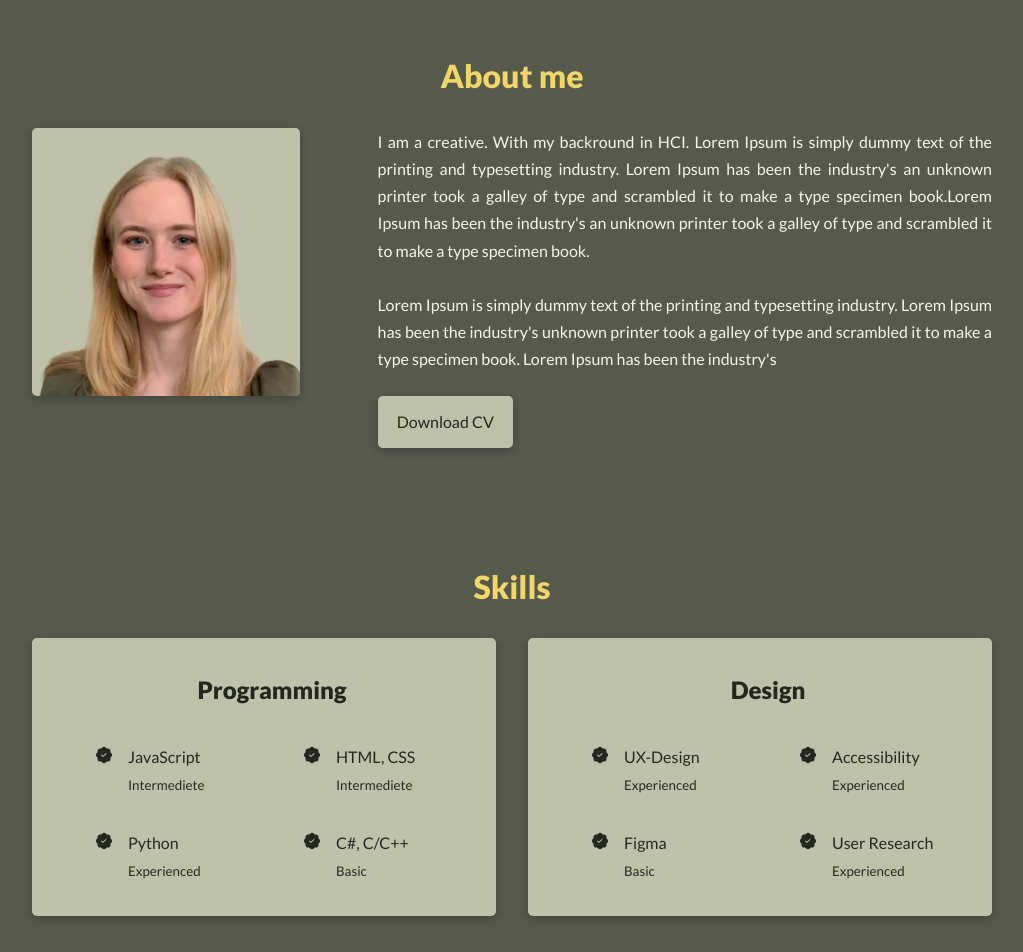
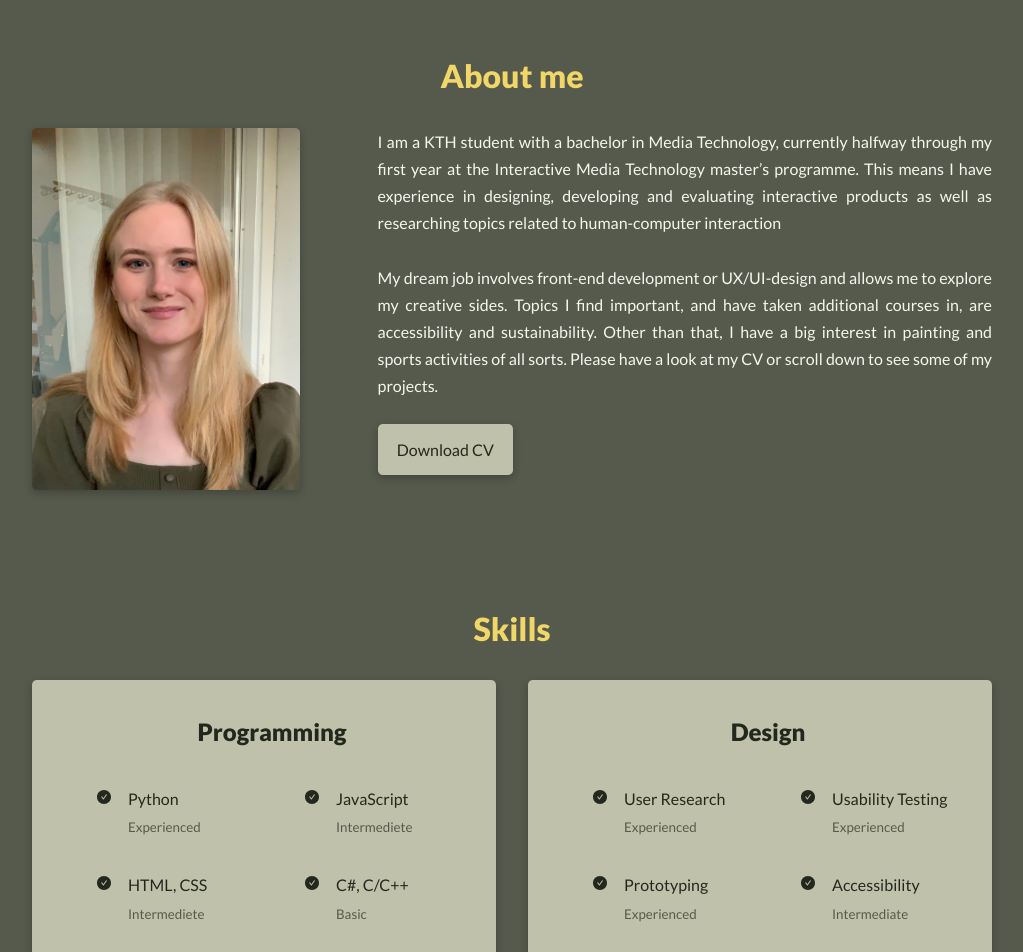
Before and after one commit to hannasnarberg/Portfolio-Website, a React (Create React App) app: page / in a window 1280 px wide. Shown: the part 680-1632 px from the top of the page, without its empty margins (128-1151 px from the left). Built offline with nearby package versions, Linux system fonts and the light colour scheme.

Commit message:
Put in some new skills, icons and new picture

```diff
--- a/src/components/about/About.jsx
+++ b/src/components/about/About.jsx
@@ -1,6 +1,6 @@
 import React from 'react';
 import './about.css';
-import ME from '../../assets/me.png';
+import ME from '../../assets/me.JPG';
 import CV from '../../assets/CV_Hanna_Snarberg.pdf';
 
 function About() {
@@ -13,18 +13,21 @@ function About() {
             </div>
             <div className="about__content">
                <p className="about__description">
-                  I am a creative. With my backround in HCI. Lorem Ipsum is
-                  simply dummy text of the printing and typesetting industry.
-                  Lorem Ipsum has been the industry's an unknown printer took a
-                  galley of type and scrambled it to make a type specimen
-                  book.Lorem Ipsum has been the industry's an unknown printer
-                  took a galley of type and scrambled it to make a type specimen
-                  book. <br />
-                  <br />
-                  Lorem Ipsum is simply dummy text of the printing and
-                  typesetting industry. Lorem Ipsum has been the industry's
-                  unknown printer took a galley of type and scrambled it to make
-                  a type specimen book. Lorem Ipsum has been the industry's
+                  I am a KTH student with a bachelor in Media Technology,
+                  currently halfway through my first year at the Interactive
+                  Media Technology master’s programme. This means I have
+                  experience in designing, developing and evaluating interactive
+                  products as well as researching topics related to
+                  human-computer interaction
+                  <br></br>
+                  <br></br>
+                  My dream job involves front-end development or UX/UI-design
+                  and allows me to explore my creative sides. Topics I find
+                  important, and have taken additional courses in, are
+                  accessibility and sustainability. Other than that, I have a
+                  big interest in painting and sports activities of all sorts.
+                  Please have a look at my CV or scroll down to see some of my
+                  projects.
                </p>
                <a href={CV} download className="btn">
                   Download CV
--- a/src/components/projects/ProjectsData.jsx
+++ b/src/components/projects/ProjectsData.jsx
@@ -12,15 +12,19 @@ const projectsData = [
    {
       id: 1,
       image: IMG5,
-      title: 'Storyhunter',
+      title: 'Story Hunter',
       links: [
          {
             link: 'http://github.com',
-            buttonText: 'Github',
+            buttonText: 'GitHub',
+         },
+         {
+            link: 'https://storyhunter-2a3c7.web.app/',
+            buttonText: 'Live Demo',
          },
       ],
       description:
-         "Lorem Ipsum is simply dummy text of the printing and typesetting industry. Lorem Ipsum has been the industry's standard dummy text ever since the 1500s when an unknown printer took a galley of type and scrambled it to make a type specimen book. Standard dummy text ever since the 1500s, when an unknown printer took a galley of type and scrambled it to make a type specimen book. Lorem Ipsum is simply dummy text of the printing and typesetting industry. Lorem Ipsum has been the industry's standard dummy text ever since the 1500s, when an unknown printer took a galley of type and scrambled it to make a type specimen book. Standard dummy text ever since the 1500s, when an unknown printer took a galley of type and scrambled it to make a type specimen book. simply dummy text of the printing and typesetting industry. Lorem Ipsum has been the industry's standard dummy text ever since the 1500s when an unknown printer took a galley of type and scrambled it to make a type specimen book. Standard dummy text ever since the 1500s, when an unknown printer took a galley of type and scrambled it",
+         'Story Hunter is a React app where visitors can browse TV series. You can search for series, add them to your watchlist, see what’s trending or receive recommendations based on other series you like. For the adventurous, there is also an option for receiving randomized suggestions. The app was implemented in a group of four, using a model-view-presenter architecture. I was mainly responsible for the model and the presenters, meaning I worked less with CSS and more with JavaScript. Data was retrieved from The Movie Database (TMDB) API. For the live demo, feel free to use our guest account. Email: guest@gmail.com. Password: guest1.',
       shortDescription:
          'Lorem Ipsum is simply dummy text of the printing and typesetting industry...',
       keyWords: ['Web Development'],
@@ -32,7 +36,7 @@ const projectsData = [
       links: [
          {
             link: 'http://github.com',
-            buttonText: 'Github',
+            buttonText: 'GitHub',
          },
       ],
       description:
@@ -51,24 +55,22 @@ const projectsData = [
             link: 'https://library.iated.org/view/SNARBERG2022PRE',
             buttonText: 'Abstract',
          },
-         {
-            link: 'https://library.iated.org/view/SNARBERG2022PRE',
-            buttonText: 'Study Proposal',
-         },
       ],
       description: (
          <p>
             In spring 2022, I took part in conducting a research project on
-            accessibility at KTH. My responsibility was to chart course an
+            accessibility at KTH. My responsibility was to chart course and
             learning activities with relation to accessibility. The article that
-            resulted from the work, for which I am the first author, was
-            published in EDULEARN22 Proceedings.<br></br>
-            <br></br>I was given the opportunity to take part in this project
-            because of another report on accessibility I wrote as a school
-            project. In that report, I propose a study to investigate how the
-            learning management system used at KTH could be improved to increase
-            accessibility for people with cognitive disabilities. Both papers
-            are linked above.
+            resulted from the work was published in EDULEARN22 Proceedings,
+            where I am listed as the first author.
+            <br></br>
+            <br></br>
+            My lecturer, who I carried out the project with, first gained trust
+            in me from reading another report of mine on the subject of
+            accessibility. In that report, I propose a study to investigate how
+            the learning management system used at KTH could be improved to
+            increase accessibility for people with cognitive disabilities. I
+            linked it as a bonus report, for the interested.
          </p>
       ),
       shortDescription: (
@@ -87,7 +89,7 @@ const projectsData = [
       links: [
          {
             link: 'http://github.com',
-            buttonText: 'http://dribble.com/Alien_pixels',
+            buttonText: 'GitHub',
          },
       ],
       description:
@@ -103,11 +105,11 @@ const projectsData = [
       links: [
          {
             link: 'http://github.com',
-            buttonText: 'http://dribble.com/Alien_pixels',
+            buttonText: 'GitHub',
          },
       ],
       description:
-         "Lorem Ipsum is simply dummy text of the printing and typesetting industry. Lorem Ipsum has been the industry's standard dummy text ever since the 1500s, when an unknown printer took a galley of type and scrambled it to make a type specimen book. Standard dummy text ever since the 1500s, when an unknown printer took a galley of type and scrambled it to make a type specimen book. Lorem Ipsum is simply dummy text of the printing and typesetting industry. Lorem Ipsum has been the industry's standard dummy text ever since the 1500s, when an unknown printer took a galley of type and scrambled it to make a type specimen book. Standard dummy text ever since the 1500s, when an unknown printer took a galley of type and scrambled it to make a type specimen book.",
+         "In this study, three classmates and I extended the existing work of my friend’s bachelor's thesis on how to communicate weight in virtual reality. To their already implemented virtual environment where users throw virtual spheres at a target, we added auditory and/or haptic feedback as a response to ball movement. The aim was to see if varying frequencies and amplitudes in the feedback could induce a sense of weight difference between balls. Models for sound and haptic feedback were carefully designed with regards to previous research on cross-sensory correspondences between audio, haptics and weight. User tests showed that both audio and haptics can effectively communicate ball weight. However, no statistically significant results were shown when comparing sound and haptic feedback.",
       shortDescription:
          'Lorem Ipsum is simply dummy of the printing and typesetting industry...',
       keyWords: ['Perceptual Study'],
@@ -119,7 +121,7 @@ const projectsData = [
       links: [
          {
             link: 'http://github.com',
-            buttonText: 'http://dribble.com/Alien_pixels',
+            buttonText: 'GitHub',
          },
       ],
       description:
@@ -136,7 +138,7 @@ const projectsData = [
       links: [
          {
             link: 'http://github.com',
-            buttonText: 'http://dribble.com/Alien_pixels',
+            buttonText: 'GitHub',
          },
       ],
       description:
@@ -152,7 +154,7 @@ const projectsData = [
       links: [
          {
             link: 'http://github.com',
-            buttonText: 'http://dribble.com/Alien_pixels',
+            buttonText: 'GitHub',
          },
       ],
       description:
@@ -168,7 +170,7 @@ const projectsData = [
       links: [
          {
             link: 'http://github.com',
-            buttonText: 'http://dribble.com/Alien_pixels',
+            buttonText: 'GitHub',
          },
       ],
       description:
--- a/src/components/skills/SkillEntry.jsx
+++ b/src/components/skills/SkillEntry.jsx
@@ -1,11 +1,11 @@
 import React from 'react';
 import './skills.css';
-import { BsPatchCheckFill } from 'react-icons/bs';
+import { AiFillCheckCircle } from 'react-icons/ai';
 
 function SkillEntry({ skill, level }) {
    return (
       <article className="skill__details">
-         <BsPatchCheckFill className="skill__details-icon" />
+         <AiFillCheckCircle className="skill__details-icon" />
          <div>
             <p>{skill}</p>
             <small>{level}</small>
--- a/src/components/skills/Skills.jsx
+++ b/src/components/skills/Skills.jsx
@@ -11,19 +11,22 @@ function Skills() {
             <div>
                <h3>Programming</h3>
                <div className="skill__content">
+                  <SkillEntry skill={'Python'} level={'Experienced'} />
                   <SkillEntry skill={'JavaScript'} level={'Intermediete'} />
                   <SkillEntry skill={'HTML, CSS'} level={'Intermediete'} />
-                  <SkillEntry skill={'Python'} level={'Experienced'} />
                   <SkillEntry skill={'C#, C/C++'} level={'Basic'} />
                </div>
             </div>
             <div>
                <h3>Design</h3>
                <div className="skill__content">
-                  <SkillEntry skill={'UX-Design'} level={'Experienced'} />
-                  <SkillEntry skill={'Accessibility'} level={'Experienced'} />
-                  <SkillEntry skill={'Figma'} level={'Basic'} />
                   <SkillEntry skill={'User Research'} level={'Experienced'} />
+                  <SkillEntry
+                     skill={'Usability Testing'}
+                     level={'Experienced'}
+                  />
+                  <SkillEntry skill={'Prototyping'} level={'Experienced'} />
+                  <SkillEntry skill={'Accessibility'} level={'Intermediate'} />
                </div>
             </div>
          </div>
--- a/src/components/skills/skills.css
+++ b/src/components/skills/skills.css
@@ -37,7 +37,7 @@
 }
 
 .skill__details small {
-   color: var(--color-bg);
+   color: rgb(85, 90, 77);
 }
 
 .skill__details-icon {
```
Also changed, not shown: src/assets/me.JPG (added).
